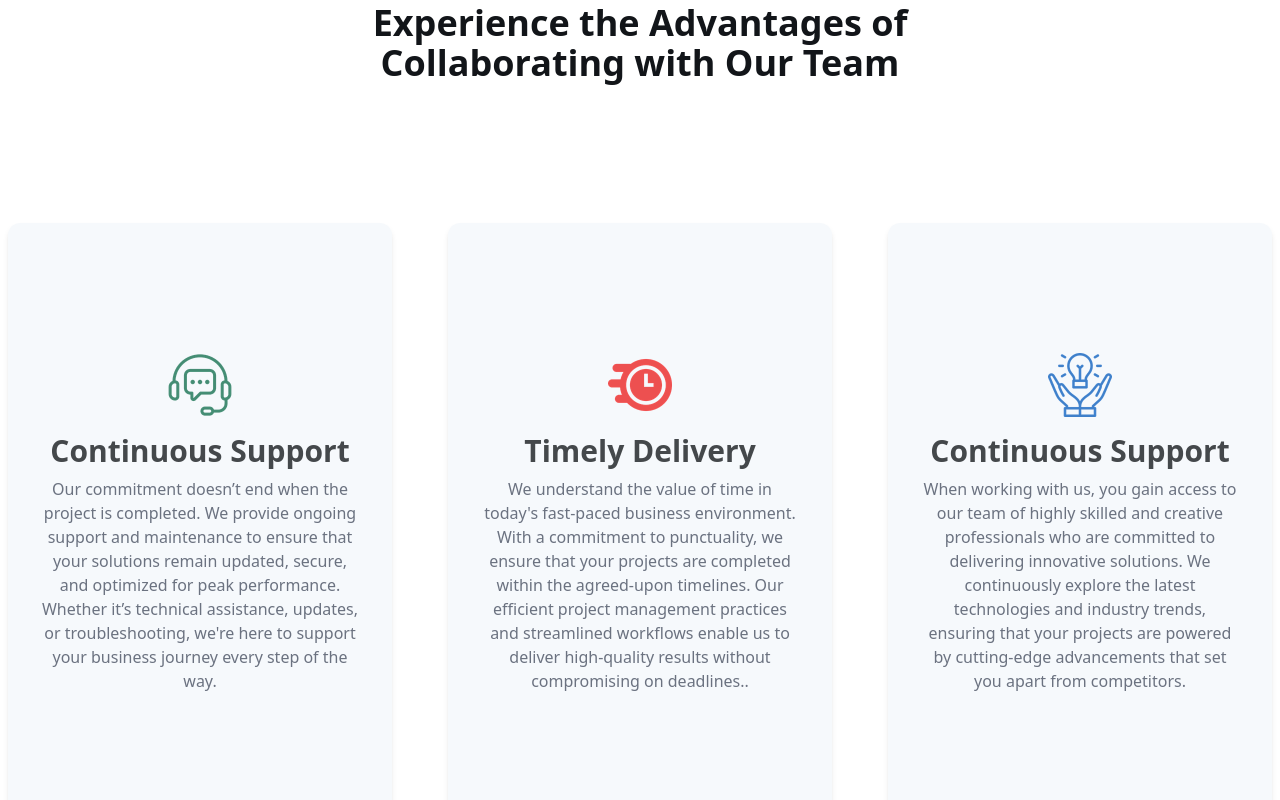
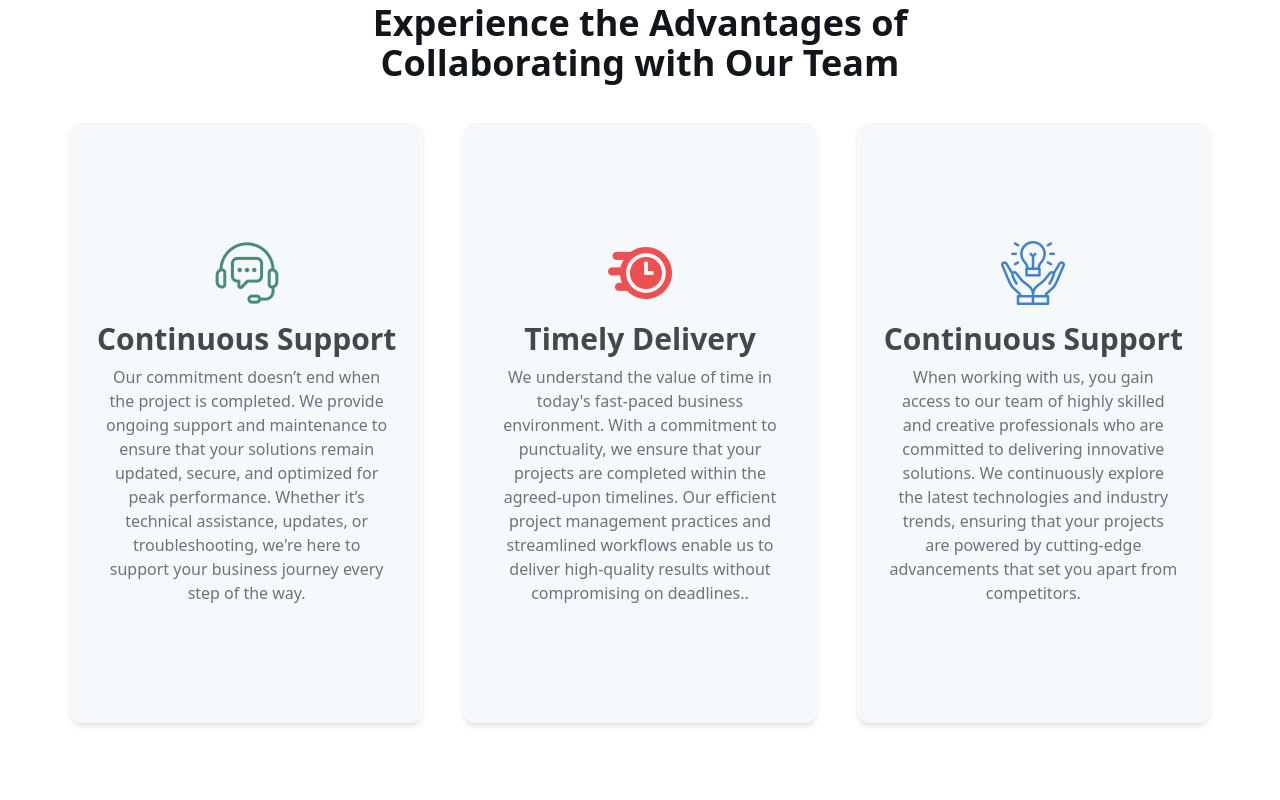
Before and after one commit to jawad-ilyas/Expo-Tech-Solution, a React (Vite) app: page /aboutus in a window 1280 px wide. Shown: the part 2740-3540 px from the top of the page. Built offline with nearby package versions, Linux system fonts and the light colour scheme.

Commit message:
about us page

```diff
--- a/src/components/FlipCard.jsx
+++ b/src/components/FlipCard.jsx
@@ -5,7 +5,7 @@ const FlipCard = ({ frontTitle, frontDescription, frontImage, backImage, hoverCo
     const [isFlipped, setIsFlipped] = useState(false);
 
     return (
-        <div className="flex min-h-screen items-center justify-center ">
+        <div className="flex  items-center justify-center ">
             <div className='h-[600px] w-96 cursor-pointer '
                 style={{ perspective: '1000px' }}
                 onMouseEnter={() => setIsFlipped(true)}
--- a/src/screens/AboutUs.jsx
+++ b/src/screens/AboutUs.jsx
@@ -63,7 +63,7 @@ function AboutUs() {
       <Phase title={"Discovery and Planning"} description={"In this initial phase, our team engages in comprehensive discovery sessions with you to understand your business, goals, and project requirements. We analyze your industry, target audience, and competition to gain valuable insights. Based on the gathered information, we develop a detailed project plan that outlines the scope, timelines, and resources needed for successful execution. This phase sets the foundation for a successful collaboration and ensures that we are aligned with your vision"} phaseNumber={"Phase 04"} lightModeimage={Phase2lightMod} DarkModeImage={Phase2DarkMode} fading="fade-left" fadeOnImage="fade-right" />
       <SingleHeading heading={"Experience the Advantages of Collaborating with Our Team"} />
 
-      <div className='grid grid-cols-3 gap-10'>
+      <div className=' container grid grid-cols-3 gap-10 pb-20'>
         <FlipCard frontTitle={"Continuous Support"} frontDescription={"Our commitment doesn’t end when the project is completed. We provide ongoing support and maintenance to ensure that your solutions remain updated, secure, and optimized for peak performance. Whether it’s technical assistance, updates, or troubleshooting, we're here to support your business journey every step of the way."} frontImage={supportImageFront} backImage={supportImageBack} hoverColor={"primary"} />
         <FlipCard frontTitle={"Timely Delivery"} frontDescription={"We understand the value of time in today's fast-paced business environment. With a commitment to punctuality, we ensure that your projects are completed within the agreed-upon timelines. Our efficient project management practices and streamlined workflows enable us to deliver high-quality results without compromising on deadlines.."} frontImage={timeImageFront} backImage={timeImageBack} hoverColor={"primary"} />
         <FlipCard frontTitle={"Continuous Support"} frontDescription={"When working with us, you gain access to our team of highly skilled and creative professionals who are committed to delivering innovative solutions. We continuously explore the latest technologies and industry trends, ensuring that your projects are powered by cutting-edge advancements that set you apart from competitors."} frontImage={innovativeImageFront} backImage={innovativeImageBack} hoverColor={"primary"} />
```
